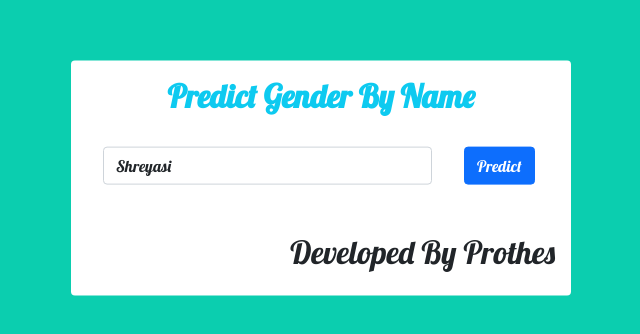
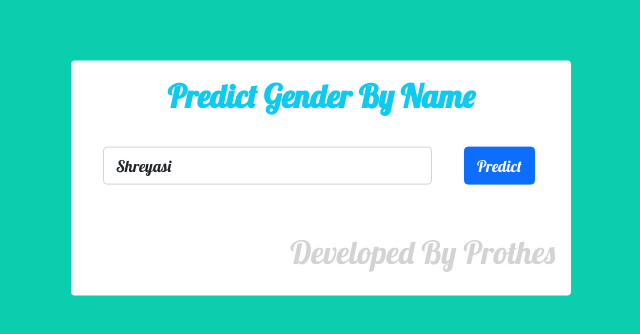
Before and after one commit to Prothes-asp/predict_gender_by_name, a plain HTML site: page index.html in a window 1280 px wide. Shown: the part 222-556 px from the top of the page, without its empty margins (319-959 px from the left). Drawn offline with nearby package versions, Linux system fonts and the light colour scheme; no server answers; a web font is replaced by a local one.

Commit message:
style.css

```diff
--- a/style.css
+++ b/style.css
@@ -1,6 +1,10 @@
 /* font-family : "Lobster"; */
 body {
   background-color: #0bceaf;
+}
+h2{
+  font-family : "Lobster";
+  color: lightgray;
 }
 .mainArea {
   font-family : "Lobster";
```
